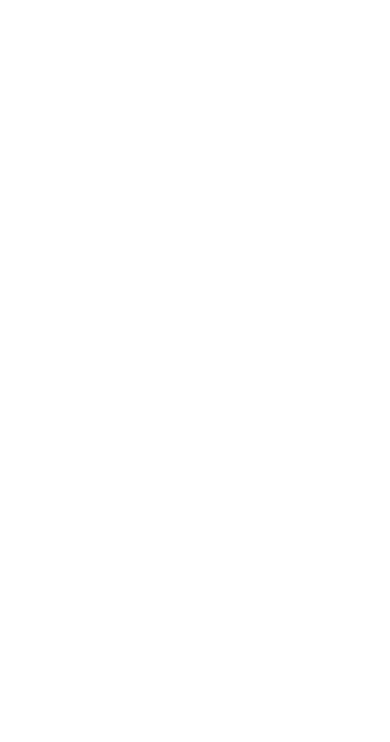
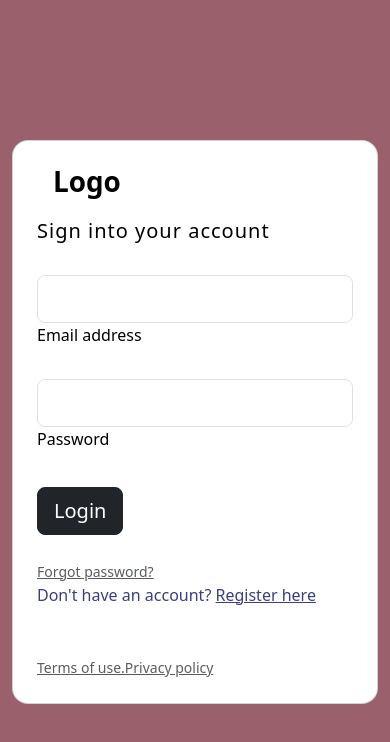
Before and after one commit to ntsese/LoginAuth_Angular_ASP.net, an Angular app in the folder FrontEnd/: page / in a window 390 px wide. Shown: the top 742 px of the page. Built offline with nearby package versions, Linux system fonts and the light colour scheme.

Commit message:
UI code for login component and signup component pages.

```diff
--- a/FrontEnd/package.json
+++ b/FrontEnd/package.json
@@ -21,17 +21,18 @@
     "@angular/router": "~7.2.0",
     "core-js": "^2.5.4",
     "rxjs": "~6.3.3",
+    "sass": "^1.69.5",
     "tslib": "^1.9.0",
     "zone.js": "~0.8.26"
   },
   "devDependencies": {
-    "@angular-devkit/build-angular": "~0.13.0",
+    "@angular-devkit/build-angular": "^0.13.10",
     "@angular/cli": "~7.3.10",
     "@angular/compiler-cli": "~7.2.0",
     "@angular/language-service": "~7.2.0",
-    "@types/node": "~8.9.4",
     "@types/jasmine": "~2.8.8",
     "@types/jasminewd2": "~2.0.3",
+    "@types/node": "~8.9.4",
     "codelyzer": "~4.5.0",
     "jasmine-core": "~2.99.1",
     "jasmine-spec-reporter": "~4.2.1",
--- a/FrontEnd/src/app/app.component.html
+++ b/FrontEnd/src/app/app.component.html
@@ -0,0 +1 @@
+<app-login></app-login>
--- a/FrontEnd/src/app/app.module.ts
+++ b/FrontEnd/src/app/app.module.ts
@@ -3,10 +3,14 @@ import { NgModule } from '@angular/core';
 
 import { AppRoutingModule } from './app-routing.module';
 import { AppComponent } from './app.component';
+import { LoginComponent } from './components/login/login.component';
+import { SignUpComponent } from './components/signUp/signUp.component';
 
 @NgModule({
   declarations: [
-    AppComponent
+    AppComponent,
+    LoginComponent,
+    SignUpComponent
   ],
   imports: [
     BrowserModule,
--- a/FrontEnd/src/app/components/login/login.component.html
+++ b/FrontEnd/src/app/components/login/login.component.html
@@ -1,3 +1,51 @@
-<p>
-  login works!
-</p>
+<section class="vh-100" style="background-color: #9A616D;">
+  <div class="container py-5 h-100">
+    <div class="row d-flex justify-content-center align-items-center h-100">
+      <div class="col col-xl-10">
+        <div class="card" style="border-radius: 1rem;">
+          <div class="row g-0">
+            <div class="col-md-6 col-lg-5 d-none d-md-block">
+              <img src="https://mdbcdn.b-cdn.net/img/Photos/new-templates/bootstrap-login-form/img1.webp"
+                alt="login form" class="img-fluid" style="border-radius: 1rem 0 0 1rem;" />
+            </div>
+            <div class="col-md-6 col-lg-7 d-flex align-items-center">
+              <div class="card-body p-4 p-lg-5 text-black">
+
+                <form>
+
+                  <div class="d-flex align-items-center mb-3 pb-1">
+                    <i class="fas fa-cubes fa-2x me-3" style="color: #ff6219;"></i>
+                    <span class="h1 fw-bold mb-0">Logo</span>
+                  </div>
+
+                  <h5 class="fw-normal mb-3 pb-3" style="letter-spacing: 1px;">Sign into your account</h5>
+
+                  <div class="form-outline mb-4">
+                    <input type="email" id="form2Example17" class="form-control form-control-lg" />
+                    <label class="form-label" for="form2Example17">Email address</label>
+                  </div>
+
+                  <div class="form-outline mb-4">
+                    <input type="password" id="form2Example27" class="form-control form-control-lg" />
+                    <label class="form-label" for="form2Example27">Password</label>
+                  </div>
+
+                  <div class="pt-1 mb-4">
+                    <button class="btn btn-dark btn-lg btn-block" type="button">Login</button>
+                  </div>
+
+                  <a class="small text-muted" href="#!">Forgot password?</a>
+                  <p class="mb-5 pb-lg-2" style="color: #393f81;">Don't have an account? <a href="#!"
+                      style="color: #393f81;">Register here</a></p>
+                  <a href="#!" class="small text-muted">Terms of use.</a>
+                  <a href="#!" class="small text-muted">Privacy policy</a>
+                </form>
+
+              </div>
+            </div>
+          </div>
+        </div>
+      </div>
+    </div>
+  </div>
+</section>
--- a/FrontEnd/src/app/components/signUp/signUp.component.html
+++ b/FrontEnd/src/app/components/signUp/signUp.component.html
@@ -1,3 +1,87 @@
-<p>
-  signUp works!
-</p>
+<!-- Section: Design Block -->
+<section class="text-center">
+  <!-- Background image -->
+  <div class="p-5 bg-image" style="
+        background-image: url('https://mdbootstrap.com/img/new/textures/full/171.jpg');
+        height: 300px;
+        "></div>
+  <!-- Background image -->
+
+  <div class="card mx-4 mx-md-5 shadow-5-strong" style="
+        margin-top: -100px;
+        background: hsla(0, 0%, 100%, 0.8);
+        backdrop-filter: blur(30px);
+        ">
+    <div class="card-body py-5 px-md-5">
+
+      <div class="row d-flex justify-content-center">
+        <div class="col-lg-8">
+          <h2 class="fw-bold mb-5">Sign up now</h2>
+          <form>
+            <!-- 2 column grid layout with text inputs for the first and last names -->
+            <div class="row">
+              <div class="col-md-6 mb-4">
+                <div class="form-outline">
+                  <input type="text" id="form3Example1" class="form-control" />
+                  <label class="form-label" for="form3Example1">First name</label>
+                </div>
+              </div>
+              <div class="col-md-6 mb-4">
+                <div class="form-outline">
+                  <input type="text" id="form3Example2" class="form-control" />
+                  <label class="form-label" for="form3Example2">Last name</label>
+                </div>
+              </div>
+            </div>
+
+            <!-- Email input -->
+            <div class="form-outline mb-4">
+              <input type="email" id="form3Example3" class="form-control" />
+              <label class="form-label" for="form3Example3">Email address</label>
+            </div>
+
+            <!-- Password input -->
+            <div class="form-outline mb-4">
+              <input type="password" id="form3Example4" class="form-control" />
+              <label class="form-label" for="form3Example4">Password</label>
+            </div>
+
+            <!-- Checkbox -->
+            <div class="form-check d-flex justify-content-center mb-4">
+              <input class="form-check-input me-2" type="checkbox" value="" id="form2Example33" checked />
+              <label class="form-check-label" for="form2Example33">
+                Subscribe to our newsletter
+              </label>
+            </div>
+
+            <!-- Submit button -->
+            <button type="submit" class="btn btn-primary btn-block mb-4">
+              Sign up
+            </button>
+
+            <!-- Register buttons -->
+            <div class="text-center">
+              <p>or sign up with:</p>
+              <button type="button" class="btn btn-link btn-floating mx-1">
+                <i class="fab fa-facebook-f"></i>
+              </button>
+
+              <button type="button" class="btn btn-link btn-floating mx-1">
+                <i class="fab fa-google"></i>
+              </button>
+
+              <button type="button" class="btn btn-link btn-floating mx-1">
+                <i class="fab fa-twitter"></i>
+              </button>
+
+              <button type="button" class="btn btn-link btn-floating mx-1">
+                <i class="fab fa-github"></i>
+              </button>
+            </div>
+          </form>
+        </div>
+      </div>
+    </div>
+  </div>
+</section>
+<!-- Section: Design Block -->
```
Also changed, not shown: 1 other file (tests, documents, lock files or other folders).
